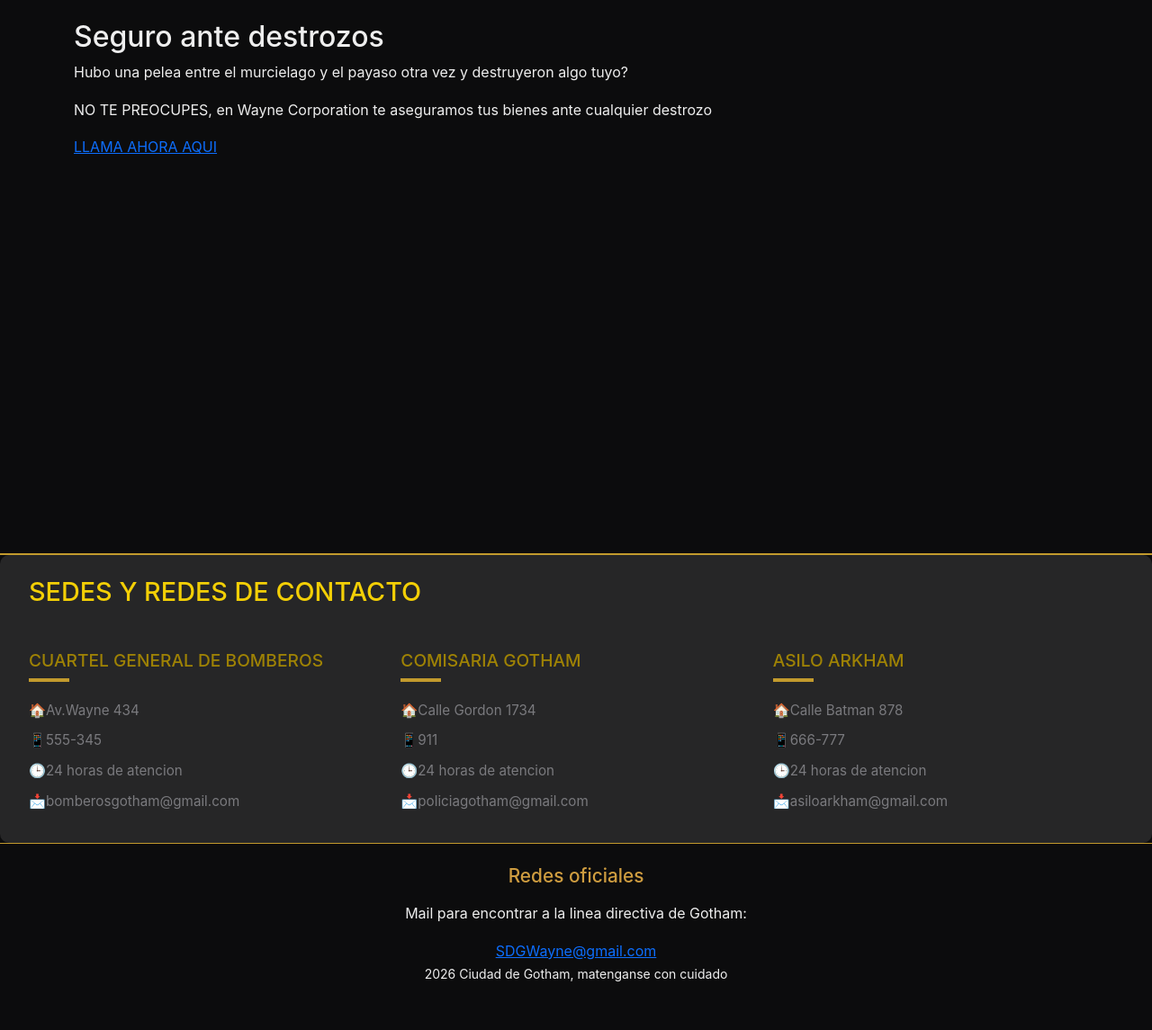
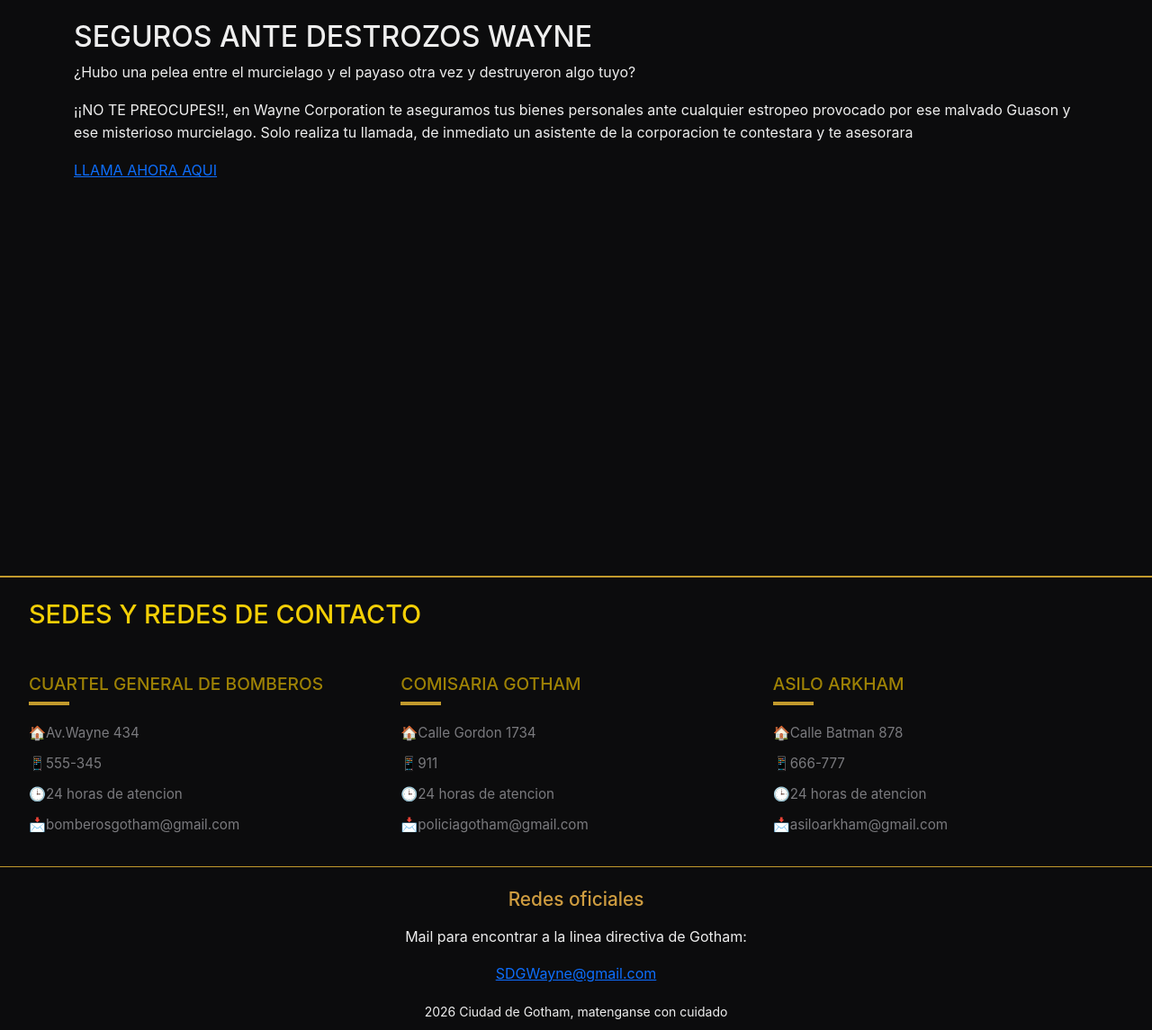
Before and after one commit to T0M0705/TP-Grupal-Lenguajes-Inform-ticos-1, a plain HTML site: page contacto.html in a window 1280 px wide. Shown: the part 2039-3184 px from the top of the page at 90% size. Before the commit the page ends 3143 px from the top, so only its background shows below. Drawn offline with nearby package versions, Linux system fonts and the light colour scheme.

Commit message:
Actualizacion CSS y HTML
Faltaria solo la parte de directorio de defensa y lo de JS

```diff
--- a/CSS/estilos.css
+++ b/CSS/estilos.css
@@ -314,7 +314,6 @@ section img {
    ========================= */
 
 #direcciones {
-    background-color: #262627;
     border-radius: 10px;
     padding: 2rem;
 }
--- a/contacto.html
+++ b/contacto.html
@@ -112,10 +112,15 @@
    <div class="banner-parallax2"></div>
 
    <section id="wayne" class="container py-4">
-     <h2>Seguro ante destrozos</h2>
-     <p>Hubo una pelea entre el murcielago y el payaso otra vez y destruyeron algo tuyo?</p>
-     <p>NO TE PREOCUPES, en Wayne Corporation te aseguramos tus bienes ante cualquier destrozo</p>
-     <p><a href="tel:687-445">LLAMA AHORA AQUI</a></p>
+     <h2>SEGUROS ANTE DESTROZOS WAYNE</h2>
+      <p>¿Hubo una pelea entre el murcielago y el payaso otra vez y destruyeron algo tuyo?</p>
+      <p>¡¡NO TE PREOCUPES!!, en Wayne Corporation te aseguramos tus bienes personales ante cualquier estropeo provocado por ese malvado Guason
+        y ese misterioso murcielago. Solo realiza tu llamada, de inmediato un asistente de la corporacion te contestara y te asesorara
+     </p>
+      <div class="boton-wayne">
+        <p><a href="tel:687-445">LLAMA AHORA AQUI</a></p>
+      </div>
+
     </section>
 
   <div class="banner-parallax3"></div>
@@ -158,8 +163,7 @@
 <footer>
    <h3>Redes oficiales</h3>
    <p>Mail para encontrar a la linea directiva de Gotham:</p>
-   <a href="mailto:SDGWayne@gmail.com">SDGWayne@gmail.com</a>
-   <br>
+   <p><a href="mailto:SDGWayne@gmail.com">SDGWayne@gmail.com</a></p>
    <small>2026 Ciudad de Gotham, matenganse con cuidado</small>
 </footer>
 </body>
```
